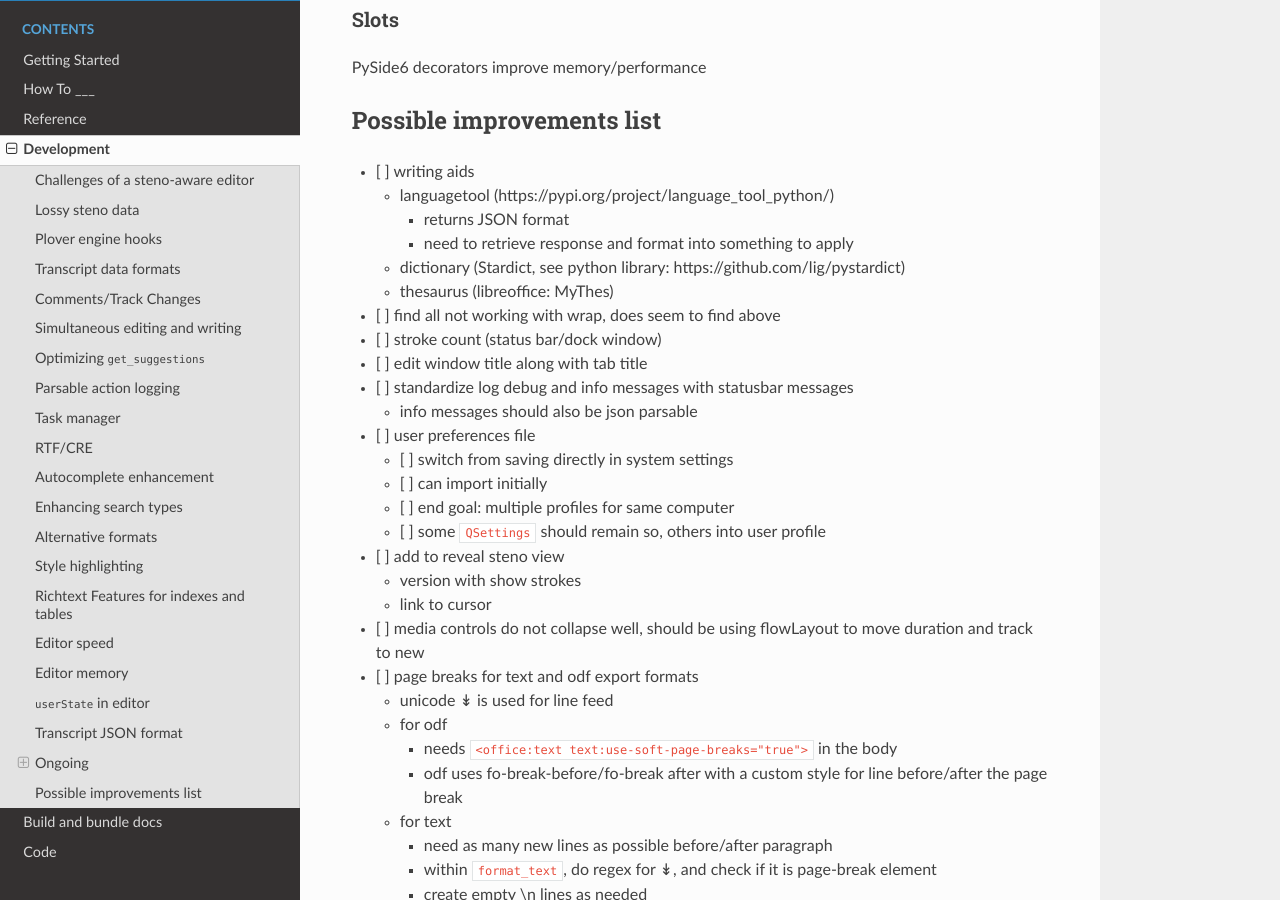
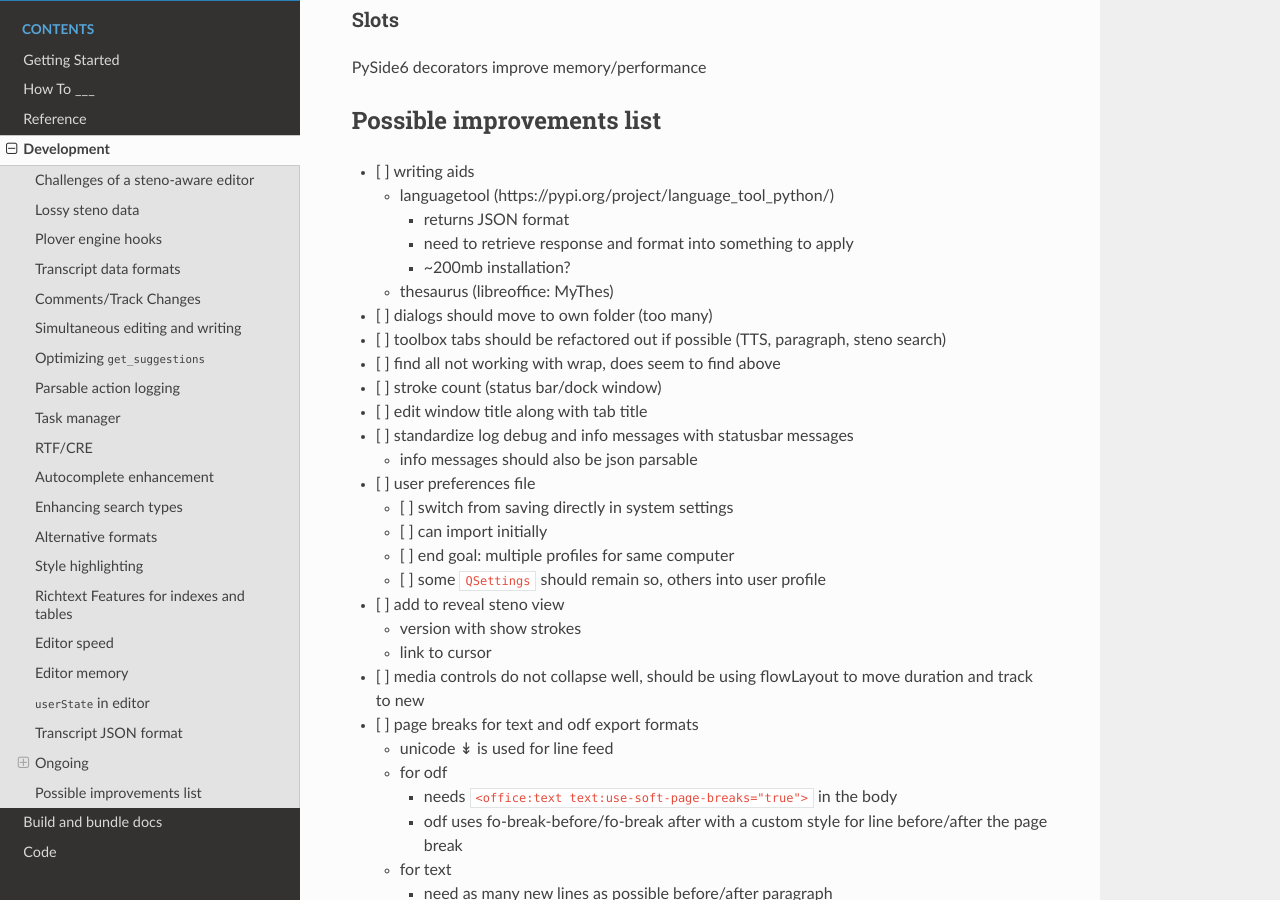
Before and after one commit to greenwyrt/plover2CAT, a Sphinx documentation site: the page built from docs/discussion/development.md, in a window 1280 px wide and 900 px high, scrolled down 4526 px. Built offline with Sphinx 7.4.7 and the Read the Docs theme 3.1.0, drawn with Linux system fonts in a browser that asks for light colours.

Commit message:
update docs

```diff
--- a/docs/discussion/development.md
+++ b/docs/discussion/development.md
@@ -151,9 +151,12 @@ PySide6 decorators improve memory/performance
     - languagetool (https://pypi.org/project/language_tool_python/)
         - returns JSON format
         - need to retrieve response and format into something to apply
-    - dictionary (Stardict, see python library: https://github.com/lig/pystardict)
+        - ~200mb installation?
     - thesaurus (libreoffice: MyThes)
 
+- [ ] dialogs should move to own folder (too many)
+
+- [ ] toolbox tabs should be refactored out if possible (TTS, paragraph, steno search)
 
 - [ ] find all not working with wrap, does seem to find above
 
```
Also changed, not shown: 3 other files.
